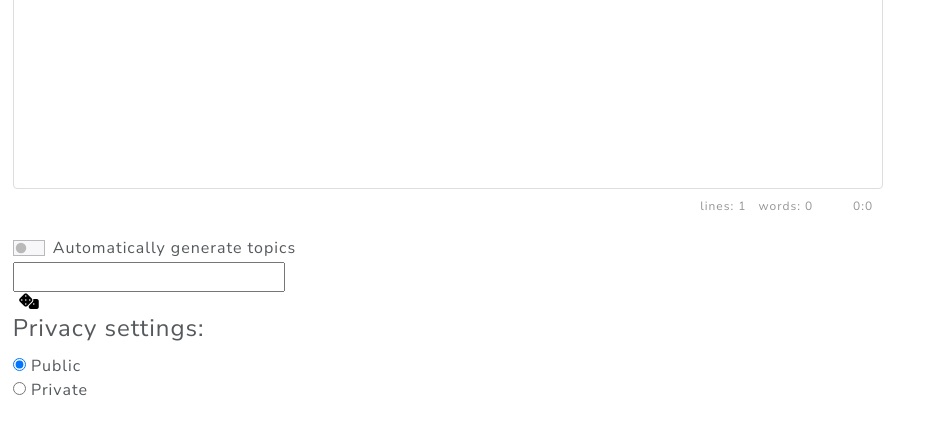
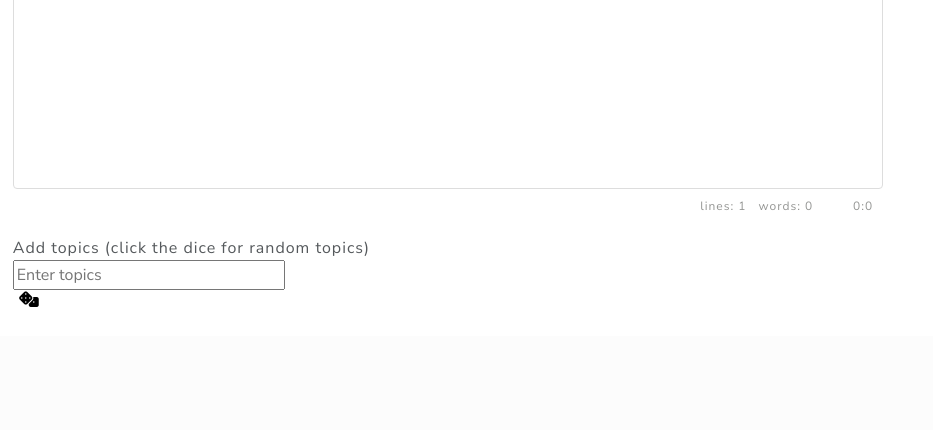
Before and after one commit to taimur-git/topscribe, a PHP site: page /topscribe/editor.php in a window 1280 px wide. Shown: the part 871-1301 px from the top of the page, without its empty margins (0-933 px from the left). After the commit the page ends 1178 px from the top, so only its background shows below. Run offline with PHP 8.4, Linux system fonts and the light colour scheme; data comes from the database, SQL or seed files in the repository; some libraries are stand-ins or nearby versions.

Commit message:
guest editor view modified

```diff
--- a/admin/home.php
+++ b/admin/home.php
@@ -5,7 +5,8 @@ include('constant.php');
 ?>
 <style>
   body{
-    background-image: url('images/article_pic2.jpg');
+    background: linear-gradient(90deg,rgba(0, 0, 1, 0.9), rgba(88, 86, 86, 0.7)), url('images/article_pic2.jpg');
+    background-repeat: no-repeat;
     background-size: cover;
   }
   </style>
--- a/editor.php
+++ b/editor.php
@@ -8,7 +8,7 @@ if($contestFlag){
 }else{
     echo "<form action='function/publish.php' method='post'>";
 }
-
+$guestFlag = !isset($_SESSION['name']);
 
 
 
@@ -42,12 +42,12 @@ if($contestFlag){
     </div>
 
 <?php
-createTopicInput($contestFlag);
+createTopicInput($contestFlag,$guestFlag);
 ?>
 
     <div class="d-grid gap-2">
 <?php
-    if(isset($_SESSION['name'])) {
+    if(!$guestFlag) {
         //place here 	//0 - publish 1 - anonymous 2 - hidden 3 - draft
         echo "<input type='hidden' id='hidetopic' name='topics' value=''>";
         if($contestFlag){
--- a/function/constant.php
+++ b/function/constant.php
@@ -824,8 +824,8 @@ function returnDescriptionSubCategory($conn,$subID){
   $description = $row['description'];
   return $description;
 }
-function createTopicInput($contestFlag=false){
-$privacy = $contestFlag?"":"<fieldset>
+function createTopicInput($contestFlag=false,$guestFlag=false){
+$privacy = $contestFlag||$guestFlag?"":"<fieldset>
 <legend>Privacy settings:</legend>
 
 <div>
@@ -846,11 +846,11 @@ $privacy = $contestFlag?"":"<fieldset>
   <label for='2'>Anonymous</label>
 </div> */
 $inputbar = "
-<input type='text' size='30' onkeyup='lookupTopic(this.value)' id='topic-input'>
+<input placeholder='Enter topics' type='text' size='30' onkeyup='lookupTopic(this.value)' id='topic-input'>
 <div id='livesearch'></div>
 ";
 
-      $html = "<div class='form-check form-switch'>
+      $html = $guestFlag ?"<div>Add topics (click the dice for random topics)</div>" :"<div class='form-check form-switch'>
         <input class='form-check-input' type='checkbox' id='flexSwitchCheckChecked' name='autogen' onclick='boxClicked()'>
         <label class='form-check-label' for='flexSwitchCheckChecked'>Automatically generate topics</label>
       </div> ";
```
